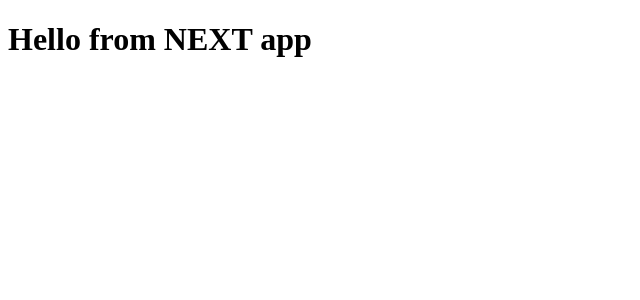
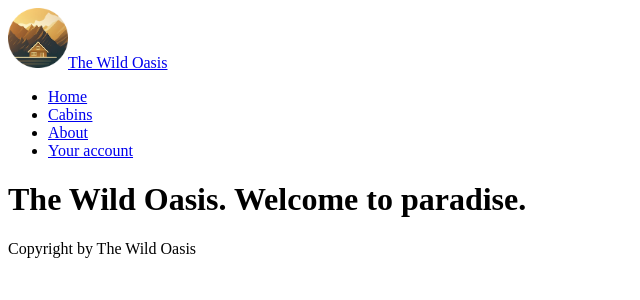
Before and after one commit to Zahidul-Turja/wild-oasis-customer-side, a Next.js app: page / in a window 1280 px wide. Shown: the top 300 px of the page, without its empty margins (0-640 px from the left). Built offline with nearby package versions, Linux system fonts and the light colour scheme.

Commit message:
nextjs overview done

```diff
--- /dev/null
+++ b/app/about/page.js
@@ -0,0 +1,3 @@
+export default function Page() {
+  return <h1>This is about the wild oasis</h1>;
+}
--- /dev/null
+++ b/app/account/page.js
@@ -0,0 +1,3 @@
+export default function Page() {
+  return <h1>Accounts Page</h1>;
+}
--- /dev/null
+++ b/app/components/Logo.js
@@ -0,0 +1,12 @@
+function Logo() {
+  return (
+    <a href="/" className="flex items-center gap-4 z-10">
+      <img src="/logo.png" height="60" width="60" alt="The Wild Oasis logo" />
+      <span className="text-xl font-semibold text-primary-100">
+        The Wild Oasis
+      </span>
+    </a>
+  );
+}
+
+export default Logo;
--- /dev/null
+++ b/app/components/Navigation.js
@@ -0,0 +1,20 @@
+import Link from "next/link";
+
+export default function Navigation() {
+  return (
+    <ul>
+      <li>
+        <Link href="/">Home</Link>
+      </li>
+      <li>
+        <Link href="/cabins">Cabins</Link>
+      </li>
+      <li>
+        <Link href="/about">About</Link>
+      </li>
+      <li>
+        <Link href="/account">Your account</Link>
+      </li>
+    </ul>
+  );
+}
--- a/app/layout.js
+++ b/app/layout.js
@@ -1,12 +1,21 @@
+import Logo from "./components/Logo";
+import Navigation from "./components/Navigation";
+
 export const metadata = {
-  title: "The Wild Oasis | Client",
-  description: "Generated by Next.js",
+  title: "The Wild Oasis | Customer Side",
 };
 
 export default function RootLayout({ children }) {
   return (
     <html lang="en">
-      <body>{children}</body>
+      <body>
+        <header>
+          <Logo />
+          <Navigation />
+        </header>
+        <main>{children}</main>
+        <footer>Copyright by The Wild Oasis</footer>
+      </body>
     </html>
   );
 }
--- /dev/null
+++ b/app/loading.js
@@ -0,0 +1,3 @@
+export default function Loading() {
+  return <p>Loading....</p>;
+}
--- a/app/page.js
+++ b/app/page.js
@@ -1,3 +1,7 @@
 export default function Page() {
-  return <h1>Hello from NEXT app</h1>;
+  return (
+    <div>
+      <h1>The Wild Oasis. Welcome to paradise.</h1>
+    </div>
+  );
 }
```
Also changed, not shown: app/cabins/page.js (added, +20 -0 lines), app/components/Counter.js (added, +14 -0 lines), public/logo.png (added), 1 other file (tests, documents, lock files or other folders).
